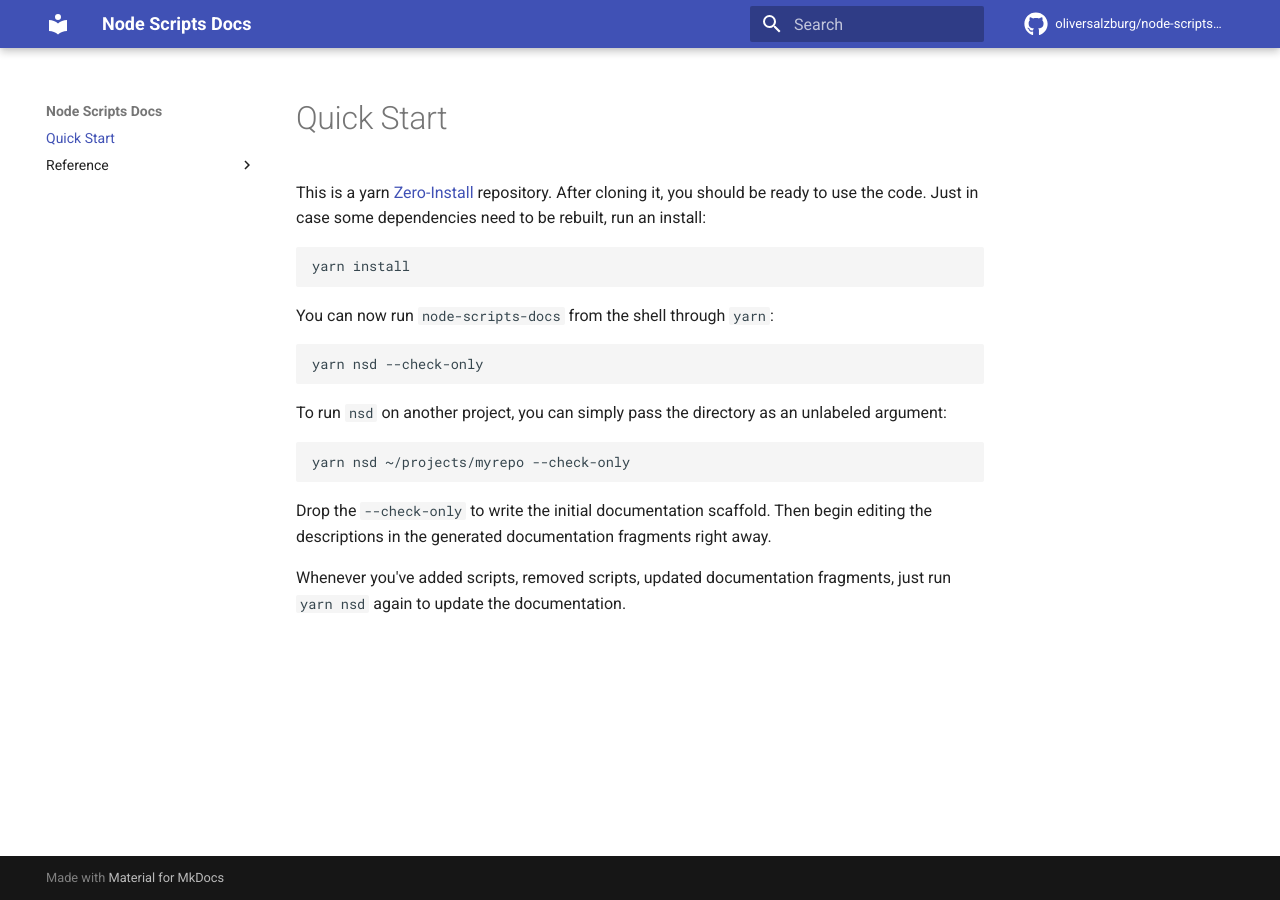
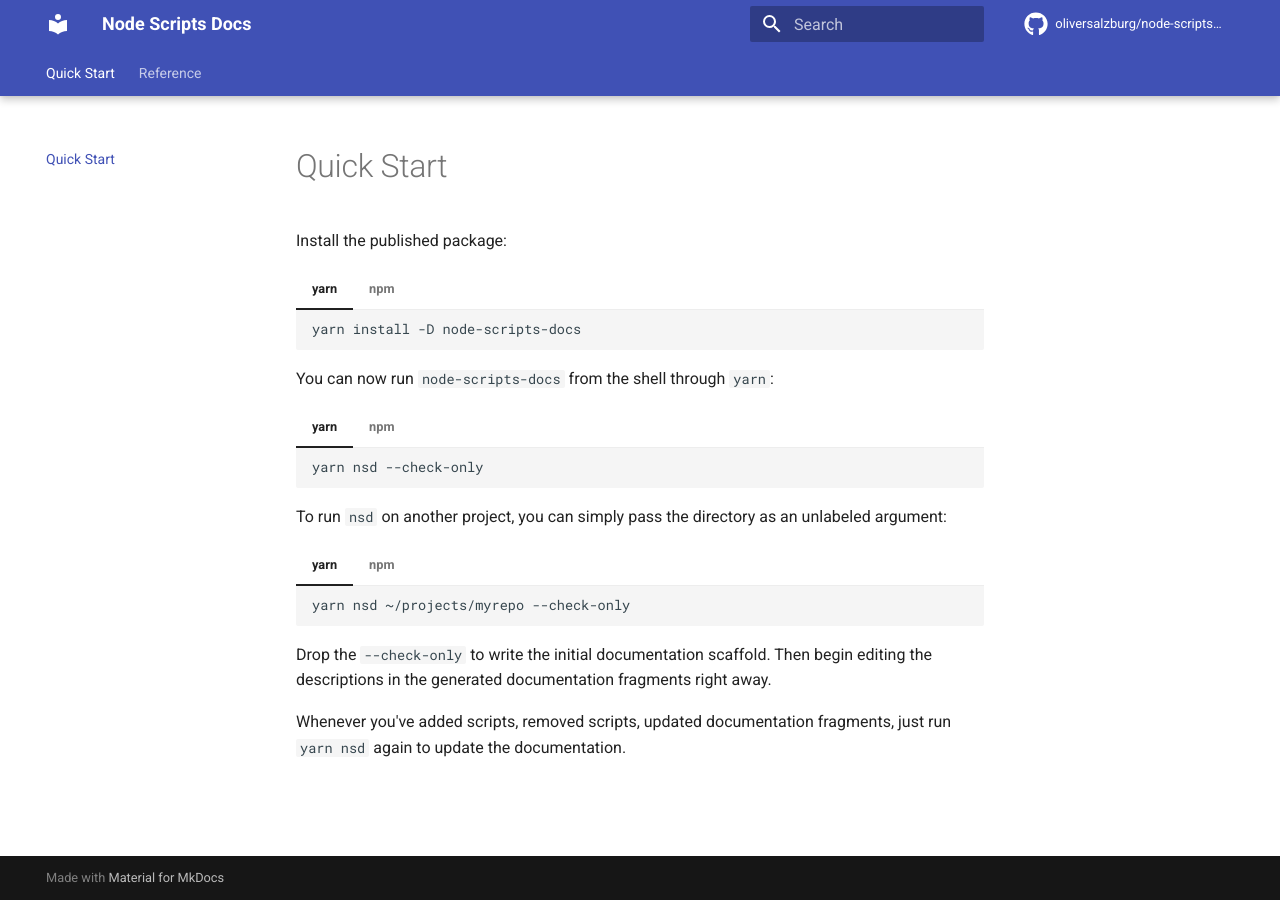
Before and after one commit to oliversalzburg/node-scripts-docs, an MkDocs documentation site: the page built from docs/index.md, in a window 1280 px wide. Built offline with MkDocs 1.6.1 and Material for MkDocs 9.7.7, drawn with Linux system fonts in a browser that asks for light colours; comment, search, counter and statistics services are not loaded.

Commit message:
docs: Add npm alternatives

````diff
--- a/docs/index.md
+++ b/docs/index.md
@@ -1,22 +1,46 @@
 # Quick Start
 
-This is a yarn [Zero-Install](https://yarnpkg.com/features/zero-installs) repository. After cloning it, you should be ready to use the code. Just in case some dependencies need to be rebuilt, run an install:
+Install the published package:
 
-```shell
-yarn install
-```
+=== "yarn"
+
+    ```shell
+    yarn install -D node-scripts-docs
+    ```
+
+=== "npm"
+
+    ```shell
+    npm install -D node-scripts-docs
+    ```
 
 You can now run `node-scripts-docs` from the shell through `yarn`:
 
-```shell
-yarn nsd --check-only
-```
+=== "yarn"
+
+    ```shell
+    yarn nsd --check-only
+    ```
+
+=== "npm"
+
+    ```shell
+    npx nsd --check-only
+    ```
 
 To run `nsd` on another project, you can simply pass the directory as an unlabeled argument:
 
-```shell
-yarn nsd ~/projects/myrepo --check-only
-```
+=== "yarn"
+
+    ```shell
+    yarn nsd ~/projects/myrepo --check-only
+    ```
+
+=== "npm"
+
+    ```shell
+    npx nsd ~/projects/myrepo --check-only
+    ```
 
 Drop the `--check-only` to write the initial documentation scaffold. Then begin editing the descriptions in the generated documentation fragments right away.
 
--- a/mkdocs.yml
+++ b/mkdocs.yml
@@ -1,9 +1,27 @@
+markdown_extensions:
+  - admonition
+  - pymdownx.details
+  - pymdownx.highlight:
+      anchor_linenums: true
+  - pymdownx.inlinehilite
+  - pymdownx.snippets
+  - pymdownx.superfences
+  - pymdownx.tabbed:
+      alternate_style: true
+  - pymdownx.tilde
+  - toc:
+      permalink: true
 plugins:
   - search
 repo_name: oliversalzburg/node-scripts-docs
 repo_url: https://github.com/oliversalzburg/node-scripts-docs
 site_name: Node Scripts Docs
 theme:
+  features:
+    - navigation.instant
+    - navigation.sections
+    - navigation.tabs
+    - navigation.tabs.sticky
   icon:
     repo: fontawesome/brands/github
   name: material
````
Also changed, not shown: README.md (+1 -23 lines).
